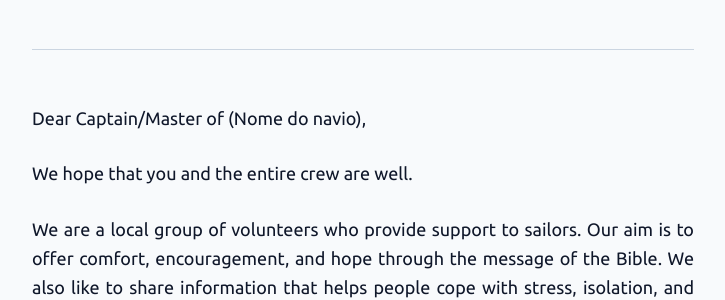
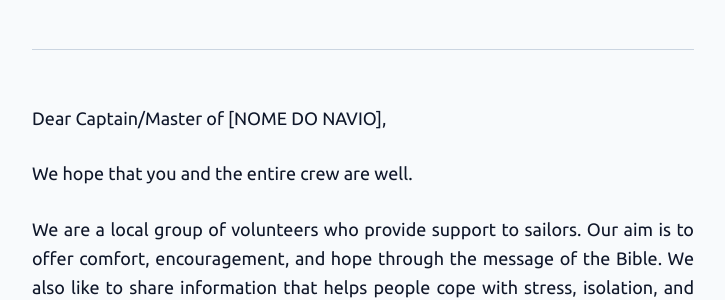
Before and after one commit to tep-pdl/tep-pdl.github.io, a Jekyll site: the page built from secretariado/cruzeiro-destino-lisboa-ou-porto.md, in a window 1280 px wide. Shown: the part 137-437 px from the top of the page, without its empty margins (277-1002 px from the left). Built offline with Jekyll 4.4.1, drawn with Linux system fonts in a browser that asks for light colours; our own code applies the rules of GitHub Pages for plain Markdown files.

```diff
--- a/secretariado/cruzeiro-destino-lisboa-ou-porto.md
+++ b/secretariado/cruzeiro-destino-lisboa-ou-porto.md
@@ -3,7 +3,7 @@
 
 ---
 
-Dear Captain/Master of (Nome do navio),
+Dear Captain/Master of [NOME DO NAVIO],
 
 We hope that you and the entire crew are well.
 
```
